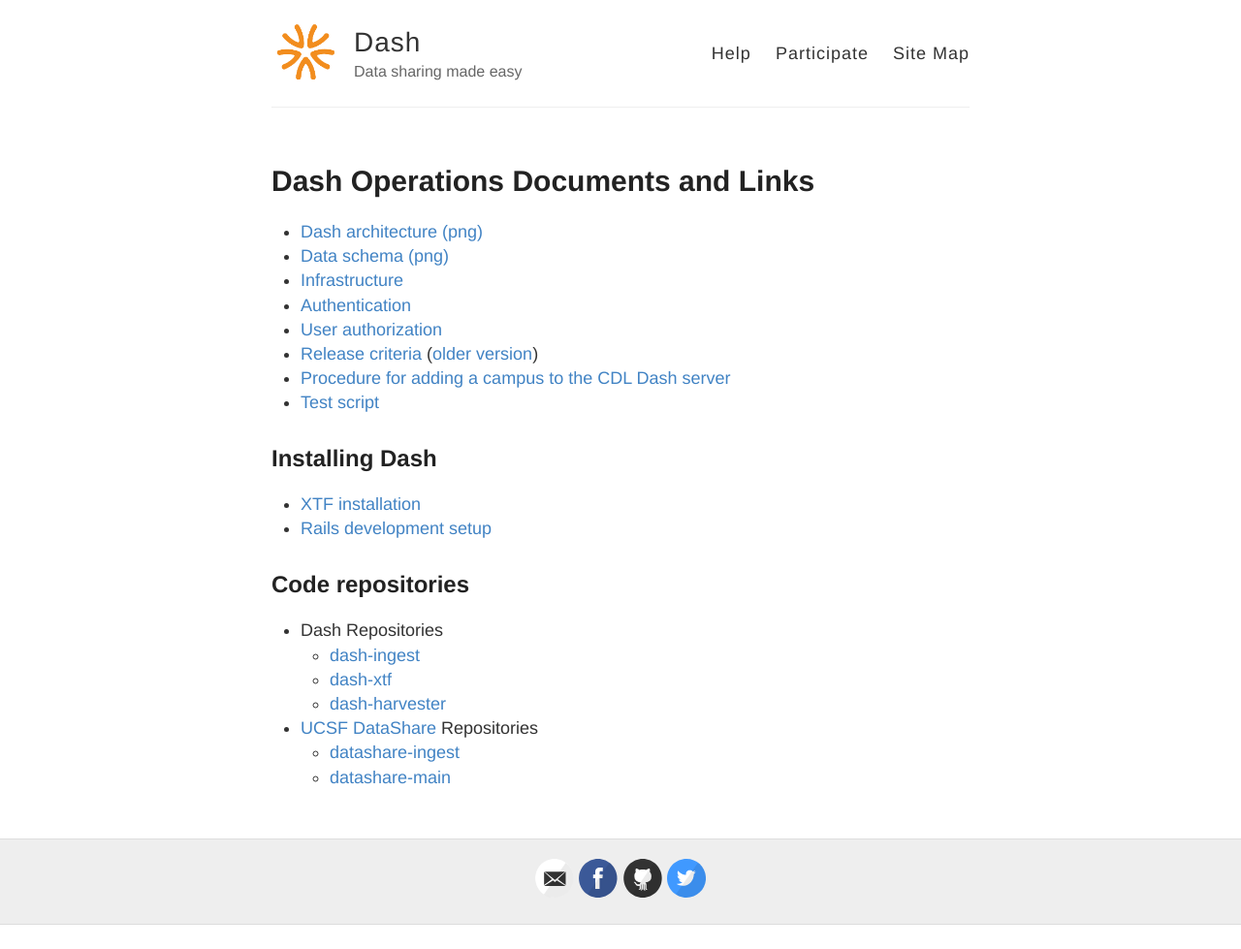
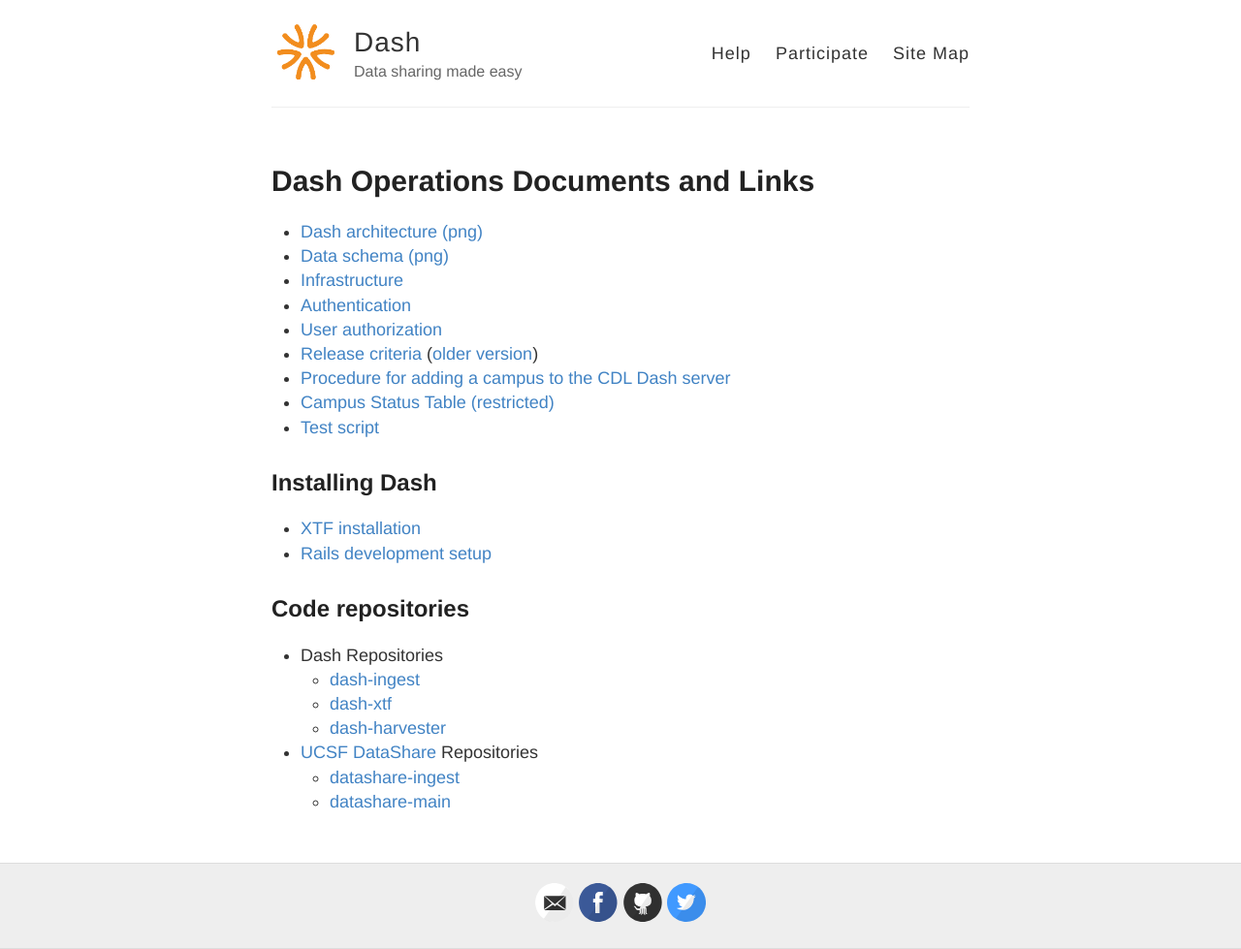
Before and after one commit to CDLUC3/dash, a Jekyll site: the page built from operations.md, in a window 1280 px wide. Shown: the whole page at 97% size. Built offline with Jekyll 4.4.1, drawn with Linux system fonts in a browser that asks for light colours; before the commit the page ends 954 px from its top, so only the background shows below that.

Commit message:
add link to campus table

```diff
--- a/operations.md
+++ b/operations.md
@@ -11,6 +11,7 @@
 * [User authorization]({{site.baseurl }}/user-authorization)
 * [Release criteria]({{ site.baseurl }}release-criteria) ([older version]({{ site.baseurl }}/release-criteria-old))
 * [Procedure for adding a campus to the CDL Dash server]({{ site.baseurl }}/procedure-to-add-campus)
+* [Campus Status Table (restricted)](https://confluence.ucop.edu/display/DataShare/Campus+Status)
 * [Test script]({{ site.baseurl }}/test-script)
 
 ## Installing Dash
```
